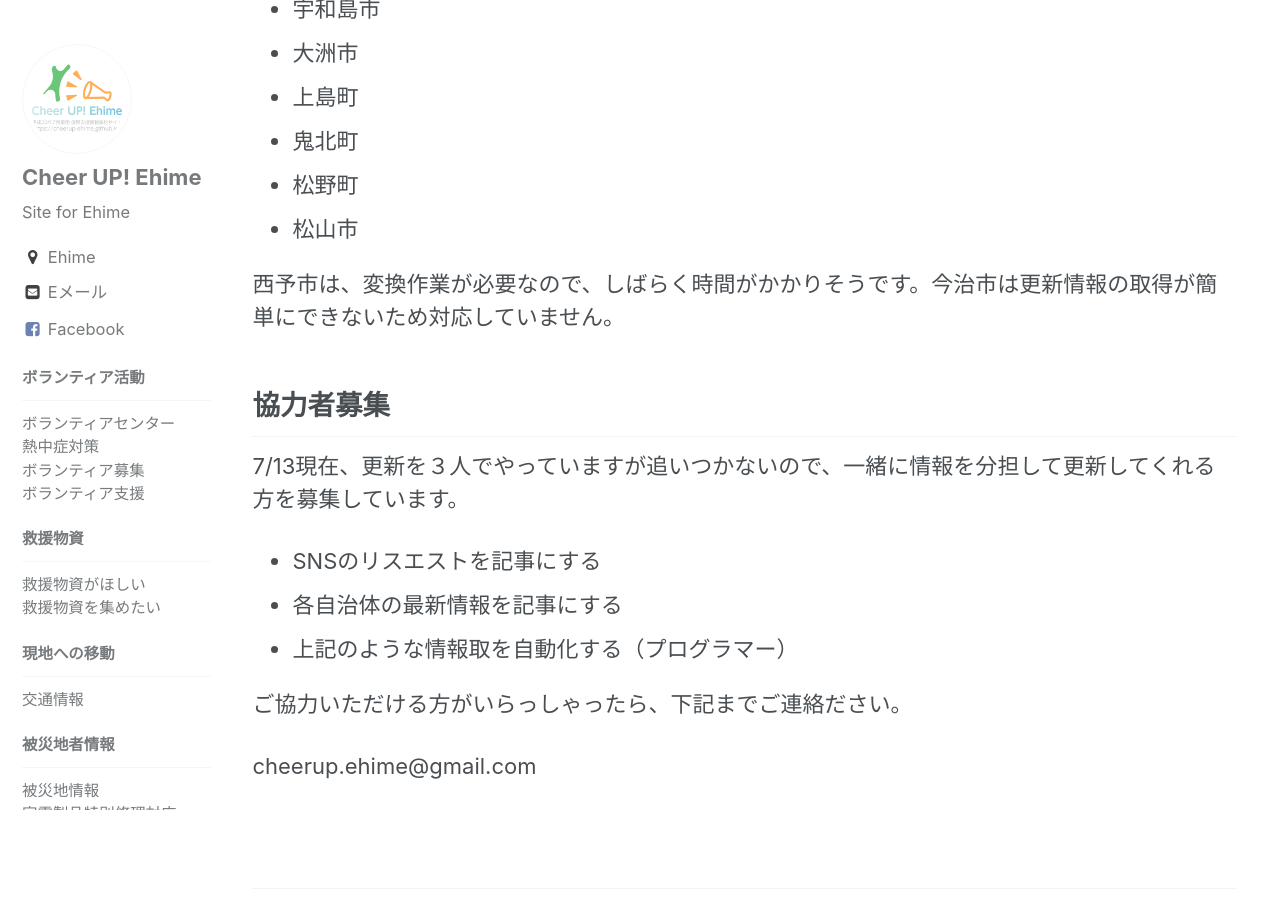
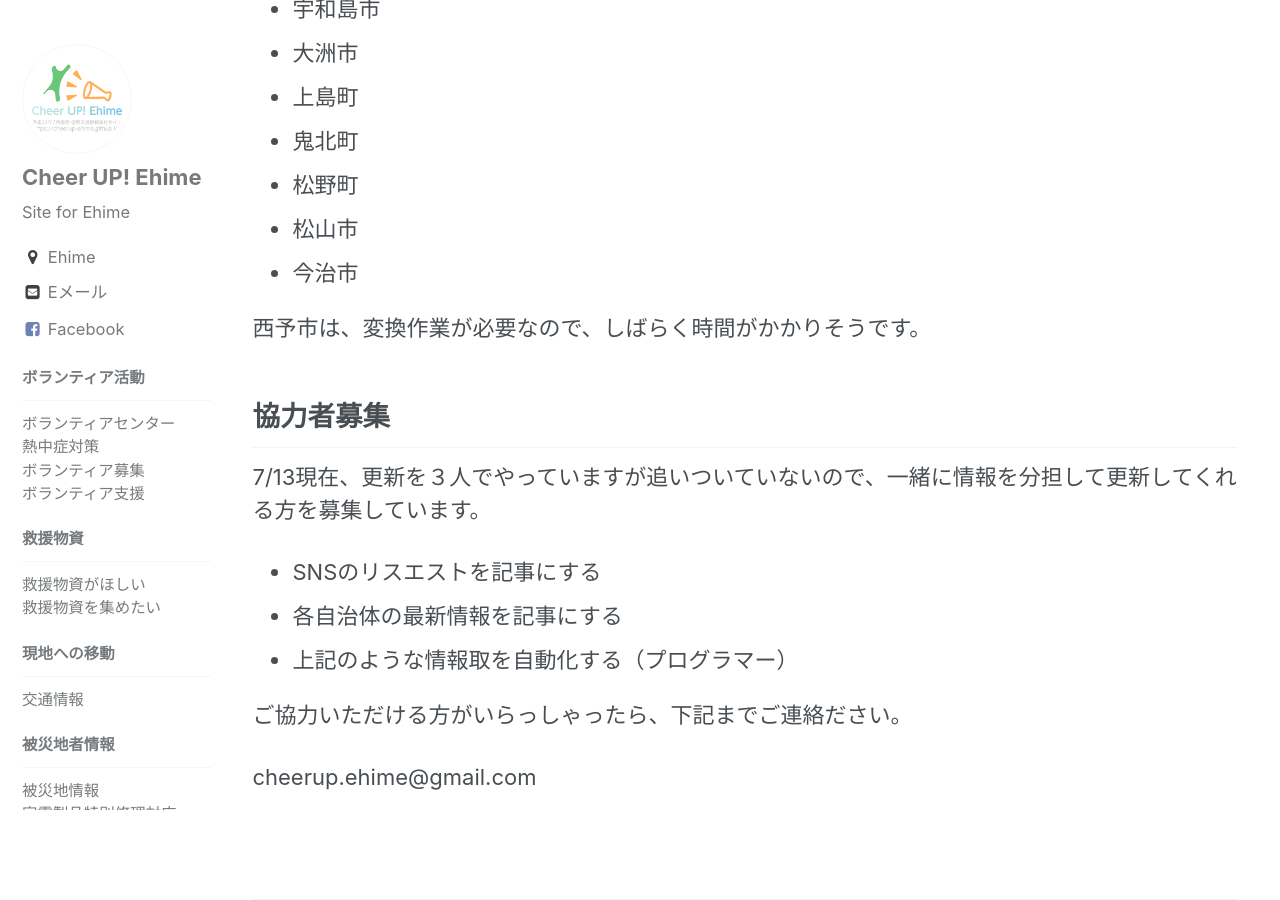
Before and after one commit to cheerup-ehime/cheerup-ehime.github.io, a Jekyll site: the page built from _pages/about.md, in a window 1280 px wide and 900 px high, scrolled down 988 px. Built offline with Jekyll 4.4.1, drawn with Linux system fonts in a browser that asks for light colours.

Commit message:
今治のフィード対応

```diff
--- a/_pages/about.md
+++ b/_pages/about.md
@@ -28,12 +28,13 @@ SNSでは多数情報が流れていますが、流れが激しく情報の波
 - 鬼北町
 - 松野町
 - 松山市
+- 今治市
 
-西予市は、変換作業が必要なので、しばらく時間がかかりそうです。今治市は更新情報の取得が簡単にできないため対応していません。
+西予市は、変換作業が必要なので、しばらく時間がかかりそうです。
 
 ## 協力者募集
 
-7/13現在、更新を３人でやっていますが追いつかないので、一緒に情報を分担して更新してくれる方を募集しています。
+7/13現在、更新を３人でやっていますが追いついていないので、一緒に情報を分担して更新してくれる方を募集しています。
 
 - SNSのリスエストを記事にする
 - 各自治体の最新情報を記事にする
```
